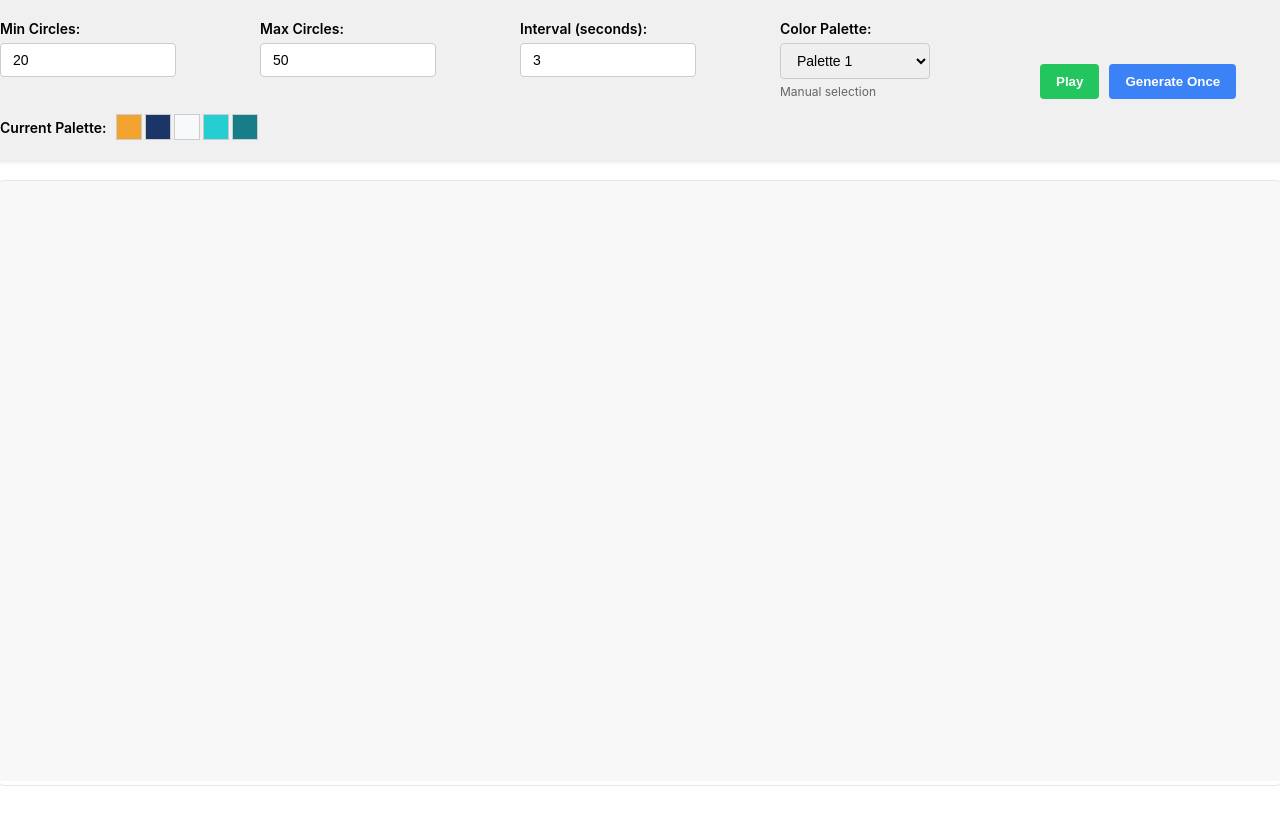
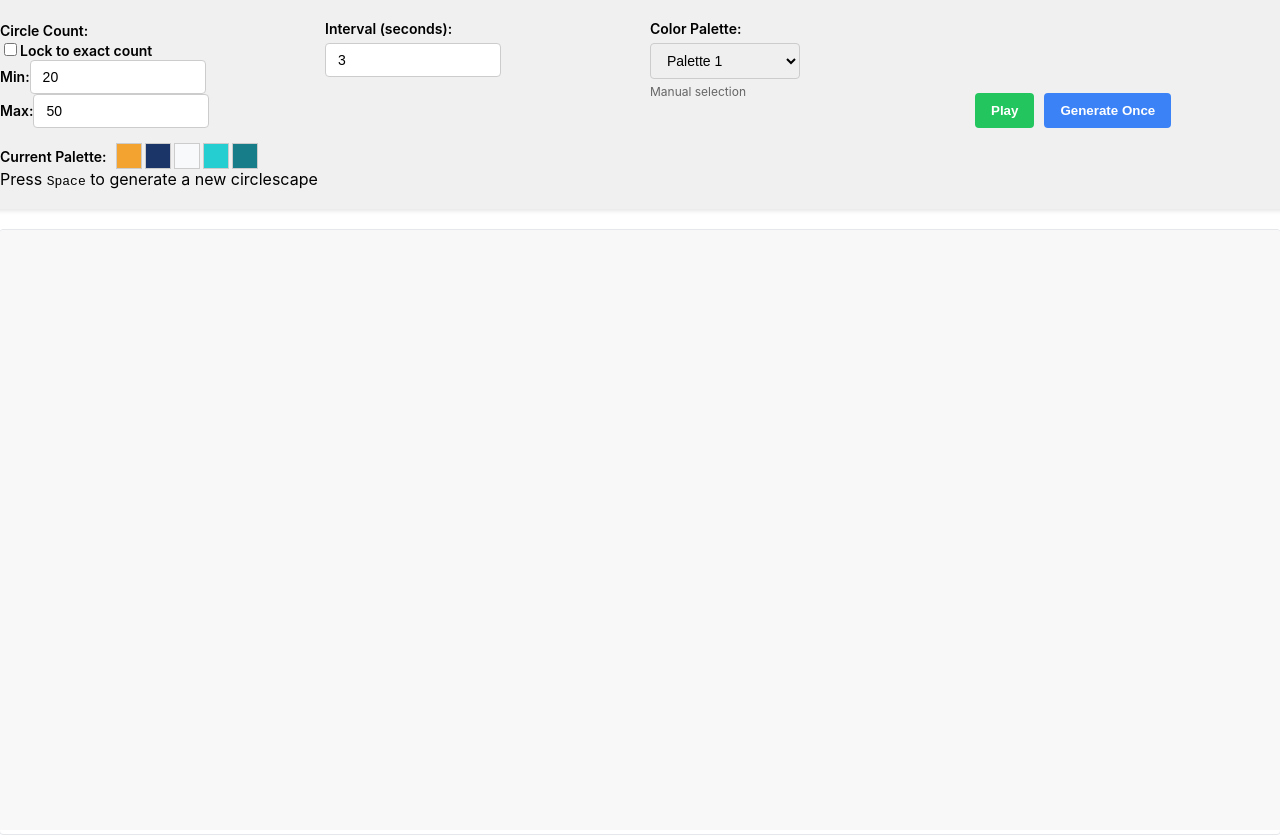
Before and after one commit to drinkingtheink/circler-2, a React (Create React App) app: page / in a window 1280 px wide. Before the commit the page ends 800 px from the top, so only its background shows below. Built offline with nearby package versions, Linux system fonts and the light colour scheme.

Commit message:
lock max min

```diff
--- a/src/App.js
+++ b/src/App.js
@@ -1,4 +1,4 @@
-import React, { useState, useEffect } from 'react';
+import React, { useState, useEffect, useCallback } from 'react';
 import './CirclescapeStyles.css';
 
 const palettes = [
@@ -244,6 +244,8 @@ const Circlescape = () => {
   const [circles, setCircles] = useState([]);
   const [minCircles, setMinCircles] = useState(20);
   const [maxCircles, setMaxCircles] = useState(50);
+  const [lockedCount, setLockedCount] = useState(false);
+  const [exactCircleCount, setExactCircleCount] = useState(35);
   const [interval, setInterval] = useState(3);
   const [selectedPalette, setSelectedPalette] = useState(0);
   const [isPlaying, setIsPlaying] = useState(false);
@@ -268,14 +270,15 @@ const Circlescape = () => {
   // Generate a random number between min and max
   const random = (min, max) => Math.floor(Math.random() * (max - min + 1)) + min;
 
-  // Generate circles
-  const generateCircles = () => {
+  // Memoize generateCircles to prevent infinite loops in useEffect
+  const memoizedGenerateCircles = useCallback(() => {
     // Randomly select a palette for each new generation
     const newPaletteIndex = random(0, palettes.length - 1);
     setSelectedPalette(newPaletteIndex);
 
     const currentPalette = palettes[newPaletteIndex];
-    const numCircles = random(minCircles, maxCircles);
+    // Use exact count if locked, otherwise random between min and max
+    const numCircles = lockedCount ? exactCircleCount : random(minCircles, maxCircles);
     const maxRadius = Math.min(windowSize.width, windowSize.height) / 10;
 
     const newCircles = Array.from({ length: numCircles }, (_, index) => {
@@ -299,12 +302,39 @@ const Circlescape = () => {
     });
 
     setCircles(newCircles);
-  };
+  }, [exactCircleCount, lockedCount, minCircles, maxCircles, windowSize]);
+
+  // Alias for the memoized function to use throughout the component
+  const generateCircles = memoizedGenerateCircles;
 
   // Toggle play/pause
   const togglePlay = () => {
     setIsPlaying(!isPlaying);
   };
+
+  // Handle keyboard events (spacebar for generation)
+  useEffect(() => {
+    const handleKeyPress = (event) => {
+      // Generate new circles when space bar is pressed
+      if (event.code === 'Space' || event.key === ' ') {
+        // Prevent default space bar action (scrolling)
+        event.preventDefault();
+
+        // Only generate if not in playing mode
+        if (!isPlaying) {
+          generateCircles();
+        }
+      }
+    };
+
+    // Add event listener
+    window.addEventListener('keydown', handleKeyPress);
+
+    // Clean up event listener
+    return () => {
+      window.removeEventListener('keydown', handleKeyPress);
+    };
+  }, [isPlaying, generateCircles]);
 
   // Handle auto-generation with interval
   useEffect(() => {
@@ -330,7 +360,35 @@ const Circlescape = () => {
       <div className="controls-panel">
         <div className="controls-grid">
           <div className="control-group">
-            <label>Min Circles:</label>
+            <div className="control-header">
+              <label>Circle Count:</label>
+              <div className="toggle-container">
+                <label className="toggle-label">
+                  <input
+                    type="checkbox"
+                    checked={lockedCount}
+                    onChange={() => setLockedCount(!lockedCount)}
+                  />
+                  <span className="toggle-text">Lock to exact count</span>
+                </label>
+              </div>
+            </div>
+
+            {lockedCount ? (
+              <div className="exact-count-control">
+                <label>Exact Number:</label>
+                <input
+                  type="number"
+                  value={exactCircleCount}
+                  onChange={(e) => setExactCircleCount(Math.max(1, parseInt(e.target.value)))}
+                  min="1"
+                />
+              </div>
+            ) : (
+              <div className="range-count-control">
+                <div className="min-max-inputs">
+                  <div>
+                    <label>Min:</label>
                     <input
                       type="number"
                       value={minCircles}
@@ -338,15 +396,18 @@ const Circlescape = () => {
                       min="1"
                     />
                   </div>
-
-          <div className="control-group">
-            <label>Max Circles:</label>
+                  <div>
+                    <label>Max:</label>
                     <input
                       type="number"
                       value={maxCircles}
                       onChange={(e) => setMaxCircles(Math.max(minCircles, parseInt(e.target.value)))}
                       min={minCircles}
                     />
+                  </div>
+                </div>
+              </div>
+            )}
           </div>
 
           <div className="control-group">
@@ -407,6 +468,10 @@ const Circlescape = () => {
             ))}
           </div>
         </div>
+
+        <div className="keyboard-hint">
+          <span>Press <kbd>Space</kbd> to generate a new circlescape</span>
+        </div>
       </div>
 
       <div className="canvas-container">
```
Lines whose indentation alone changed are shown as unchanged.
